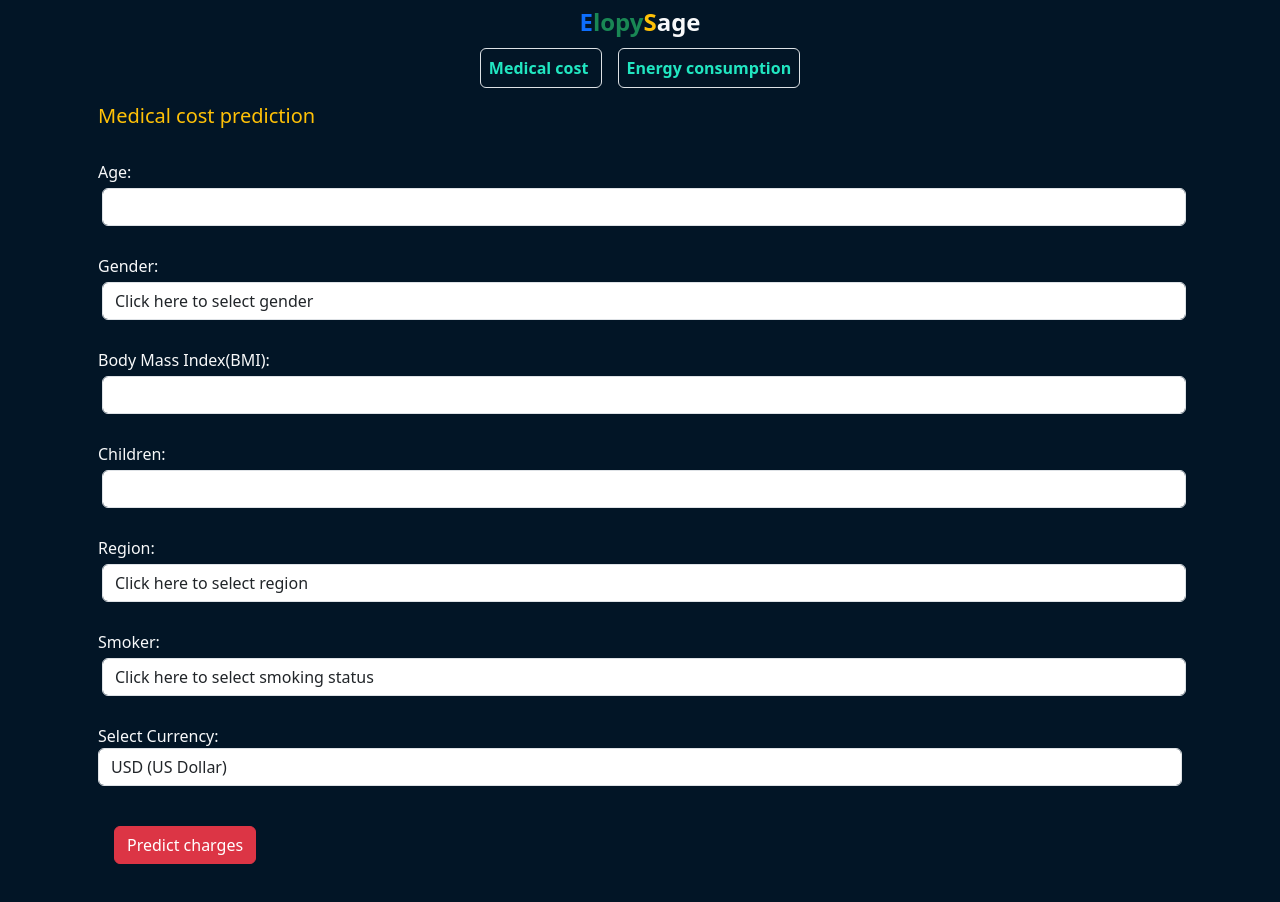
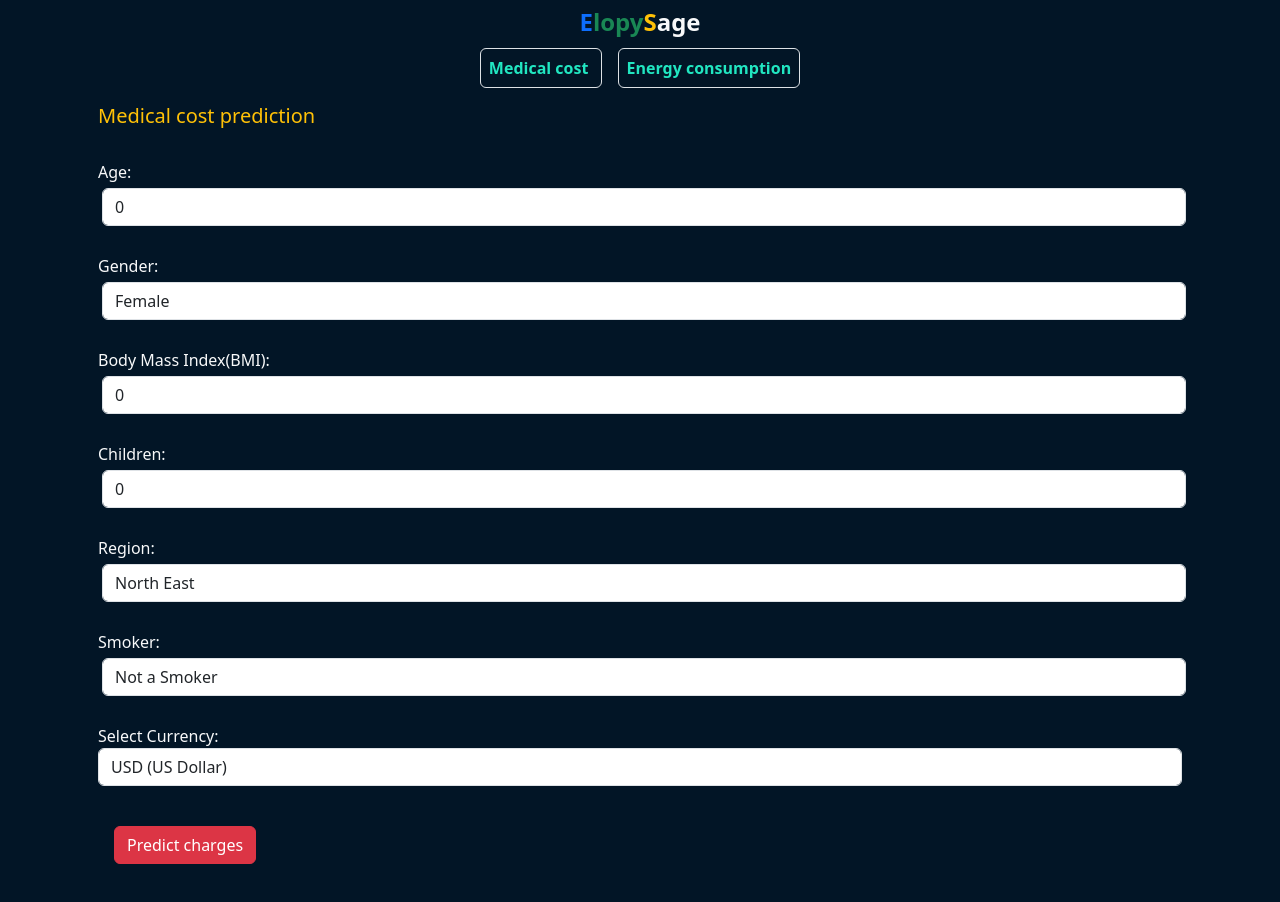
Before and after one commit to manfredbaraka33/elopysagef, a React (Vite) app: page /medcost in a window 1280 px wide. Shown: the top 902 px of the page. Built offline with nearby package versions, Linux system fonts and the light colour scheme.

Commit message:
Update MedicalCost.jsx

```diff
--- a/src/pages/MedicalCost.jsx
+++ b/src/pages/MedicalCost.jsx
@@ -6,12 +6,12 @@ const MedicalCost = () => {
 
 const [isLoading2,setIsLoading2] = useState(false)
 const [charges,setCharges] = useState('');
-const [age,setAge] = useState('');
-const [sex,setSex] = useState('');
-const [bmi,setBMI] = useState('');
-const [children,setChildren] = useState('');
-const [smoker,setSmoker] = useState('');
-const [region,setRegion] = useState('');
+const [age,setAge] = useState(0);
+const [sex,setSex] = useState(0);
+const [bmi,setBMI] = useState(0);
+const [children,setChildren] = useState(0);
+const [smoker,setSmoker] = useState(0);
+const [region,setRegion] = useState(0);
 const [currency, setCurrency] = useState("USD");
 
 
@@ -53,7 +53,6 @@ const handleSubmit2 = async (e) => {
         <br/>
         <label  htmlFor="sex">Gender: </label>
         <select className='form-control m-1' name="sex" id="sex" value={sex} onChange={(e)=>setSex(e.target.value)}>
-          <option >Click here to select gender</option>
           <option value="1">Male</option>
           <option value="0">Female</option>
         </select>
@@ -66,7 +65,6 @@ const handleSubmit2 = async (e) => {
            <br/>
         <label  htmlFor="region">Region: </label>
         <select className='form-control m-1' name="region" id="region" value={region} onChange={(e)=>setRegion(e.target.value)}>
-          <option >Click here to select region</option>
           <option value="0">North East</option>
           <option value="1">North West</option>
           <option value="2">South East</option>
@@ -76,7 +74,6 @@ const handleSubmit2 = async (e) => {
            <br/>
         <label  htmlFor="smoker">Smoker: </label>
         <select className='form-control m-1' name="smoker" id="smoker" value={smoker} onChange={(e)=>setSmoker(e.target.value)}>
-          <option >Click here to select smoking status</option>
           <option value="0">Not a Smoker</option>
           <option value="1">Smoker</option>
         </select>
```
